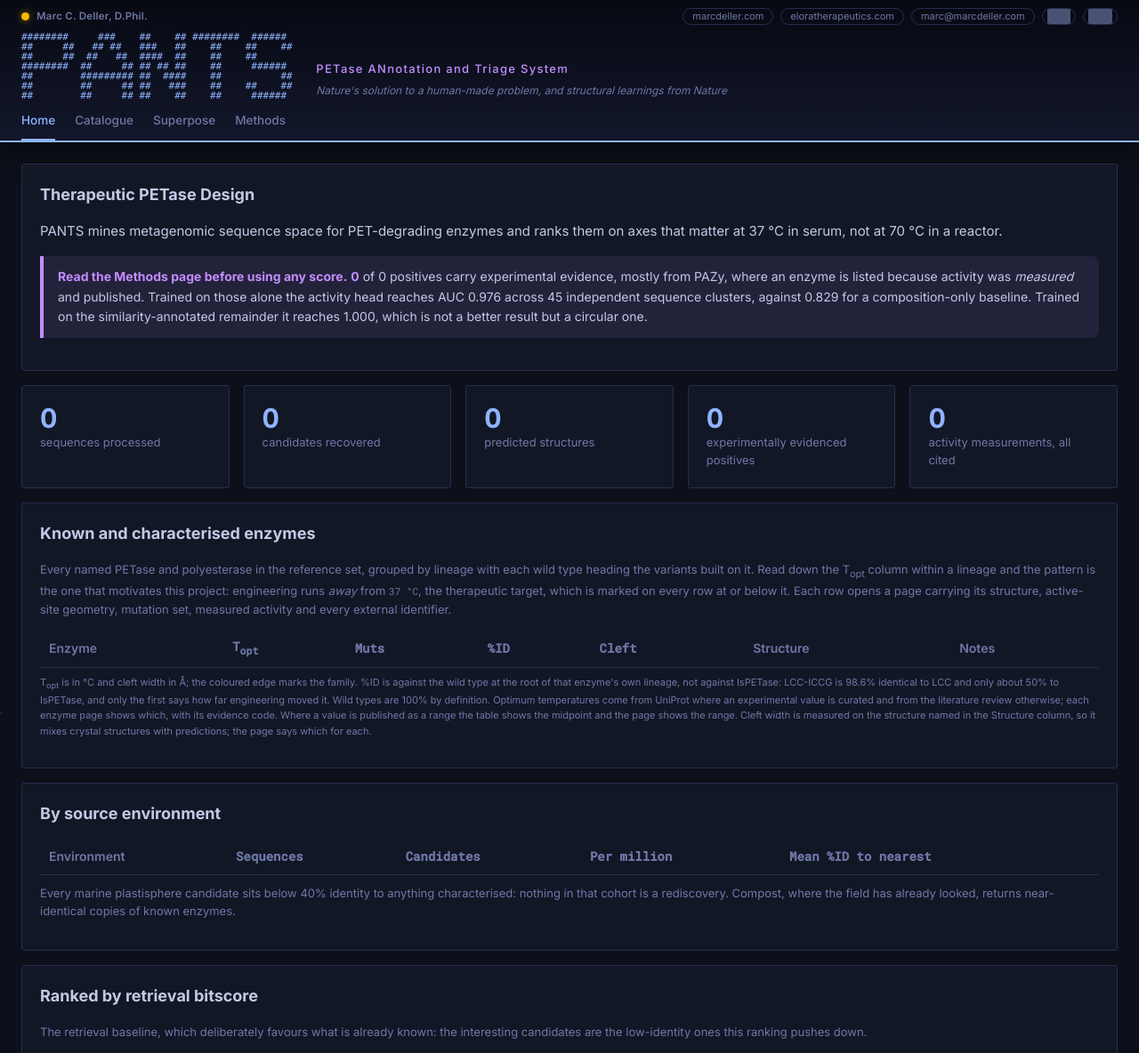
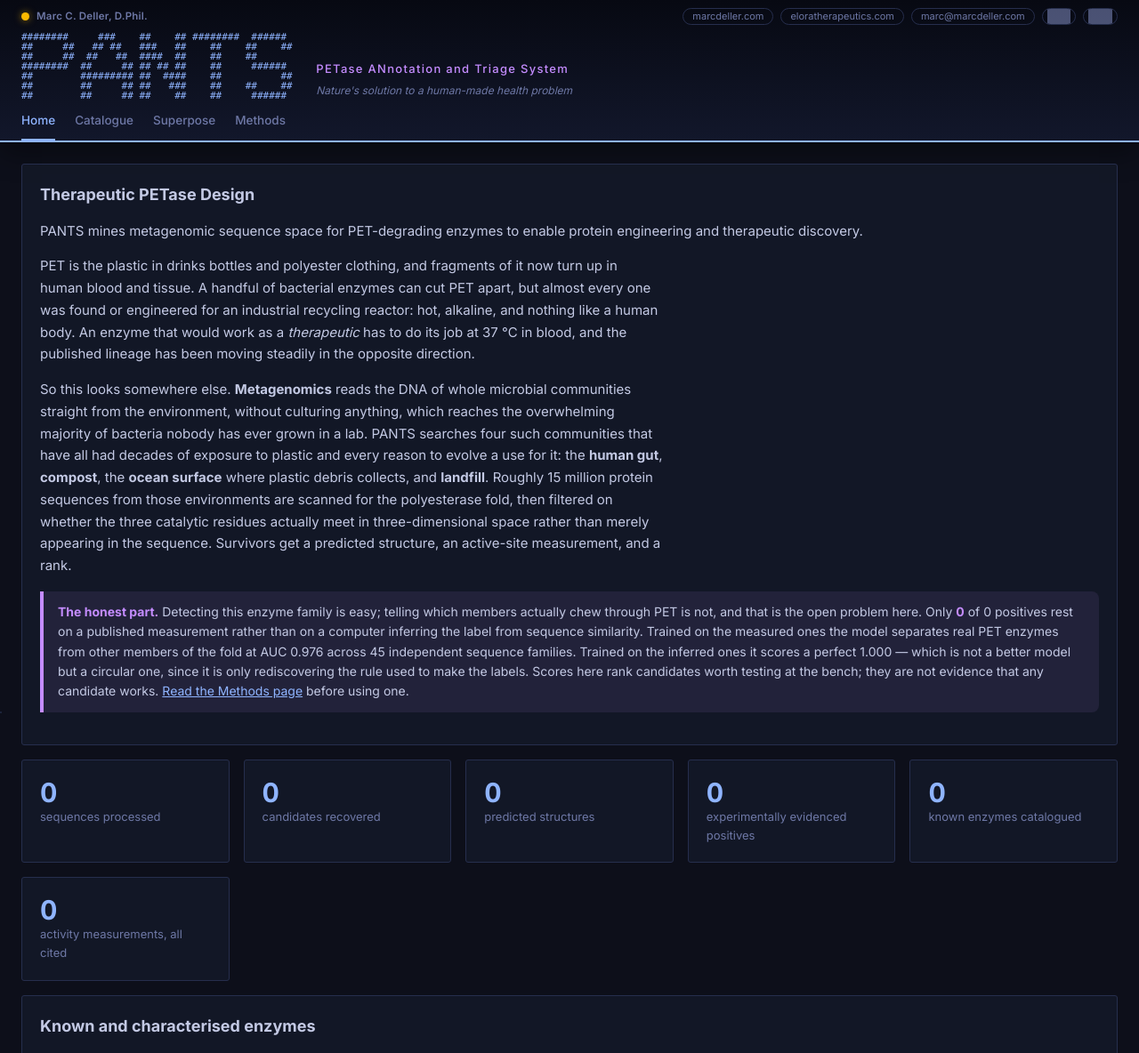
Before and after one commit to bellcheddar/PANTS, a Flask app: page / in a window 1280 px wide. Shown: the top 1184 px of the page at 89% size. Run offline with Flask 3, Linux system fonts and the light colour scheme; data that the repository does not hold is empty; grey boxes are pictures that could not be loaded.

Commit message:
Lay explanation on Home, evidence in words, and a count that had drifted
Home page rewritten for a reader who does not already know the field: what PET is
and why fragments of it in blood matter, why almost every known enzyme was built
for a hot industrial reactor rather than a body, and what metagenomics actually
is -- reading the DNA of whole microbial communities straight from the
environment, which reaches the vast majority of bacteria nobody has cultured. The
four sources are named for what they are: human gut, compost, ocean surface and
landfill, all with decades of plastic exposure and every reason to have evolved a
use for it.

The caveat keeps every number and loses the jargon. "Detecting this family is
easy; telling which members chew through PET is not" is the actual open problem,
and the perfect 1.000 is explained as rediscovering the rule that made the labels
rather than left as "circular".

Evidence codes replaced by what they mean. ECO:0000269 and ECO:0000305 as raw
accessions communicated nothing, and their ontology pages are no better; the
column now reads "measured" or "from review", coloured, with the accession and
its meaning in the tooltip. That distinction is the most important qualifier on
any number here and it deserves words.

Substitutions lose their printed position and keep the hover; the triad keeps its
labels, since three numbers are informative and thirteen are clutter.

Also fixes a count that had silently drifted. Three variant reference strings were
rewritten to attach verified DOIs and the loader was never re-run, so those rows
kept a source_ref that no longer appeared in MEASURED_TIERS, which is derived from
those same strings. Nothing errored: the measured-positive count just read 338
where the release bundle said 341, on the home page, in the number this project is
most careful about. Reloaded, and pinned with a test asserting every variant
reference is a measured tier.

Co-Authored-By: Claude Opus 5 <noreply@anthropic.com>
Claude-Session: https://claude.ai/code/session_012XCKkeBAw9Xp7zUWYizQRw

```diff
--- a/app/static/css/pants.css
+++ b/app/static/css/pants.css
@@ -443,3 +443,18 @@ table.data.enzymes td.num { font-variant-numeric: tabular-nums; white-space: now
   border-color: var(--pv-accent); color: var(--pv-accent);
   background: rgba(143,180,255,.12);
 }
+
+/* The lay explanation on the home page. Slightly larger and looser than body text, and
+   capped in width: it is meant to be read as prose, and prose set to the full 1400px of
+   the layout is not. */
+.lede { max-width: 74ch; line-height: 1.65; margin-top: 10px; }
+
+/* Evidence strength, in words rather than an ECO accession. The distinction between a
+   published measurement and a value collated from a review is the single most important
+   qualifier on this project's numbers, and "ECO:0000269" communicates it to nobody. The
+   accession is kept in the tooltip for anyone who wants it. */
+.ev { border-radius: 8px; padding: 1px 7px; font-size: 10px; white-space: nowrap;
+      border: 1px solid transparent; }
+.ev.measured { color: var(--md-accent-green); border-color: rgba(0,208,132,.4);
+               background: rgba(0,208,132,.10); }
+.ev.inferred { color: var(--pv-dim); border-color: var(--pv-border); }
--- a/app/templates/base.html
+++ b/app/templates/base.html
@@ -91,7 +91,7 @@
 ##        ##     ## ##    ##    ##     ######  </pre>
       <div class="md-titles">
         <h1 class="md-strap">PETase ANnotation and Triage System</h1>
-        <p class="md-tagline">Nature's solution to a human-made problem, and structural learnings from Nature</p>
+        <p class="md-tagline">Nature's solution to a human-made health problem</p>
       </div>
     </div>
 
--- a/app/templates/home.html
+++ b/app/templates/home.html
@@ -3,15 +3,36 @@
 {% block content %}
 <div class="md-card">
   <h2>Therapeutic PETase Design</h2>
-  <p>PANTS mines metagenomic sequence space for PET-degrading enzymes and ranks them on axes
-  that matter at 37 °C in serum, not at 70 °C in a reactor.</p>
+  <p>PANTS mines metagenomic sequence space for PET-degrading enzymes to enable protein
+  engineering and therapeutic discovery.</p>
+
+  <p class="lede">PET is the plastic in drinks bottles and polyester clothing, and fragments of it
+  now turn up in human blood and tissue. A handful of bacterial enzymes can cut PET apart, but
+  almost every one was found or engineered for an industrial recycling reactor: hot, alkaline, and
+  nothing like a human body. An enzyme that would work as a <em>therapeutic</em> has to do its job
+  at 37 °C in blood, and the published lineage has been moving steadily in the opposite direction.</p>
+
+  <p class="lede">So this looks somewhere else. <strong>Metagenomics</strong> reads the DNA of whole
+  microbial communities straight from the environment, without culturing anything, which reaches the
+  overwhelming majority of bacteria nobody has ever grown in a lab. PANTS searches four such
+  communities that have all had decades of exposure to plastic and every reason to evolve a use for
+  it: the <strong>human gut</strong>, <strong>compost</strong>, the <strong>ocean surface</strong>
+  where plastic debris collects, and <strong>landfill</strong>. Roughly 15 million protein sequences
+  from those environments are scanned for the polyesterase fold, then filtered on whether the three
+  catalytic residues actually meet in three-dimensional space rather than merely appearing in the
+  sequence. Survivors get a predicted structure, an active-site measurement, and a rank.</p>
+
   <div class="caveat">
-    <strong>Read the Methods page before using any score.</strong>
-    <strong>{{ counts.evidenced }}</strong> of {{ counts.positives }} positives carry experimental
-    evidence, mostly from PAZy, where an enzyme is listed because activity was <em>measured</em> and
-    published. Trained on those alone the activity head reaches AUC 0.976 across 45 independent
-    sequence clusters, against 0.829 for a composition-only baseline. Trained on the
-    similarity-annotated remainder it reaches 1.000, which is not a better result but a circular one.
+    <strong>The honest part.</strong> Detecting this enzyme family is easy; telling which members
+    actually chew through PET is not, and that is the open problem here. Only
+    <strong>{{ counts.evidenced }}</strong> of {{ counts.positives }} positives rest on a published
+    measurement rather than on a computer inferring the label from sequence similarity. Trained on
+    the measured ones the model separates real PET enzymes from other members of the fold at AUC
+    0.976 across 45 independent sequence families. Trained on the inferred ones it scores a perfect
+    1.000 — which is not a better model but a circular one, since it is only rediscovering the rule
+    used to make the labels. Scores here rank candidates worth testing at the bench; they are not
+    evidence that any candidate works. <a href="{{ url_for('main.methods') }}">Read the Methods
+    page</a> before using one.
   </div>
 </div>
 
@@ -20,6 +41,7 @@
   <div class="md-card"><div class="kpi">{{ counts.candidates }}</div><div class="kpi-label">candidates recovered</div></div>
   <div class="md-card"><div class="kpi">{{ counts.structures }}</div><div class="kpi-label">predicted structures</div></div>
   <div class="md-card"><div class="kpi">{{ counts.evidenced }}</div><div class="kpi-label">experimentally evidenced positives</div></div>
+  <div class="md-card"><div class="kpi">{{ known|length }}</div><div class="kpi-label">known enzymes catalogued</div></div>
   <div class="md-card"><div class="kpi">{{ counts.measurements }}</div><div class="kpi-label">activity measurements, all cited</div></div>
 </div>
 
--- a/app/views/main.py
+++ b/app/views/main.py
@@ -91,7 +91,7 @@ def inject_globals() -> Dict[str, Any]:
             n_struct = 0
     return {"data_version": config.DATA_VERSION, "schema_version": SCHEMA_VERSION,
             "n_structures": n_struct, "asset": asset,
-            "citation_links": citation_links, "evidence_link": evidence_link}
+            "citation_links": citation_links}
 
 
 @bp.route("/")
@@ -375,13 +375,6 @@ def citation_links(source: Optional[str]) -> List[Dict[str, str]]:
     return out
 
 
-def evidence_link(code: Optional[str]) -> str:
-    """Evidence Ontology term page for an ECO code."""
-    if not code or not code.upper().startswith("ECO:"):
-        return ""
-    return f"https://evidenceontology.org/term/{code}/"
-
-
 def _reference_doi(reference: Optional[str]) -> Optional[str]:
     """Verified DOI for a citation string, or None.
 
```
Also changed, not shown: app/templates/enzyme.html (+8 -7 lines), tests/test_seeds.py (+18 -0 lines).
